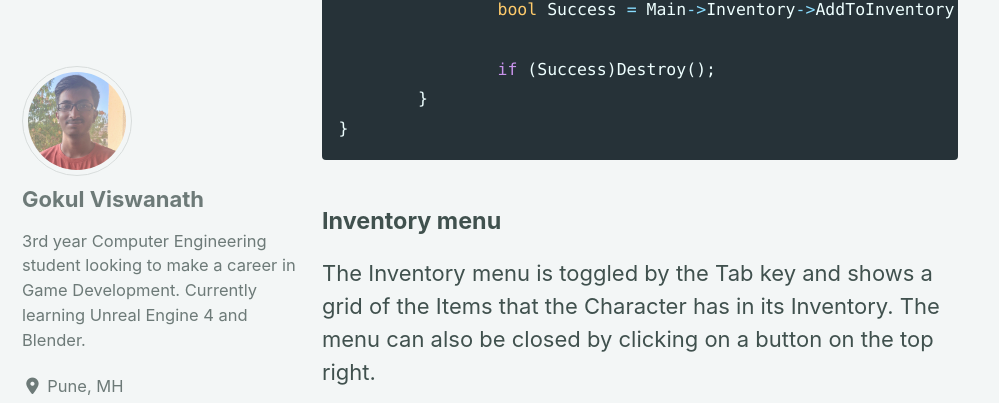
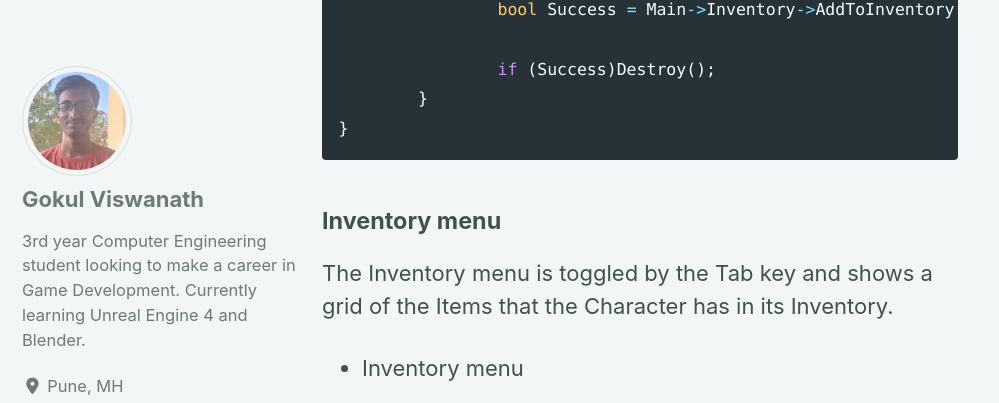
Before and after one commit to 1Gokul/1gokul.github.io, a Jekyll site: the page built from _posts/2020-07-18-Interaction-Inventory-Using-Items.md, in a window 1280 px wide and 900 px high, scrolled down 1417 px, cut to the strip 0-403 px from the top of the window. Shown: the whole strip, without its empty margins (0-999 px from the left). Built offline with Jekyll 4.4.1, drawn with Linux system fonts in a browser that asks for light colours; cached includes are drawn as plain includes; nearby versions of some CDN libraries; some of the changed text lies outside the part shown.

Commit message:
"HUD Changes, TwoHanded fixes" added
Also made the "Last Updated" date show up after the post.

```diff
--- a/_layouts/posts.html
+++ b/_layouts/posts.html
@@ -3,6 +3,16 @@
 ---
 
 {{ content }}
+
+
+<footer class="page__meta">
+  {% if site.data.ui-text[site.locale].meta_label %}
+    <h4 class="page__meta-title">{{ site.data.ui-text[site.locale].meta_label }}</h4>
+  {% endif %}
+  {% include page__taxonomy.html %}
+  {% include page__date.html %}
+</footer>
+
 
 <ul class="taxonomy__index">
   {% assign postsInYear = site.posts | group_by_exp: 'post', 'post.date | date: "%Y"' %}
--- a/_posts/2020-07-18-Interaction-Inventory-Using-Items.md
+++ b/_posts/2020-07-18-Interaction-Inventory-Using-Items.md
@@ -45,8 +45,7 @@
 
 #### Inventory menu
 
-The Inventory menu is toggled by the Tab key and shows a grid of the Items that the Character has in its Inventory. The menu
-can also be closed by clicking on a button on the top right.
+The Inventory menu is toggled by the Tab key and shows a grid of the Items that the Character has in its Inventory.
 
 - Inventory menu
 <iframe src="https://www.youtube.com/embed/TqSOrnQjPPs" width="560" height="315" frameborder="0"> </iframe>
```
Also changed, not shown: _posts/2020-07-14-HUD-And-Movement.md (+4 -1 lines), _posts/2020-07-16-Character-Idle-Animations.md (+4 -1 lines), _posts/2020-07-28-HUD-Changes.md (added, +25 -0 lines).
